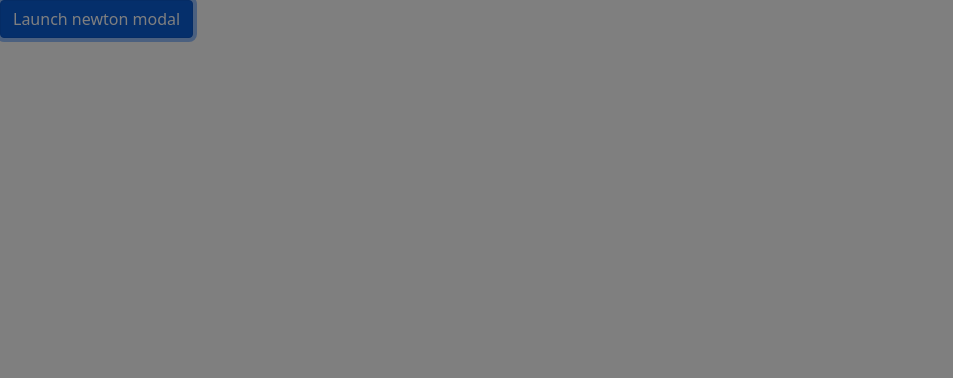
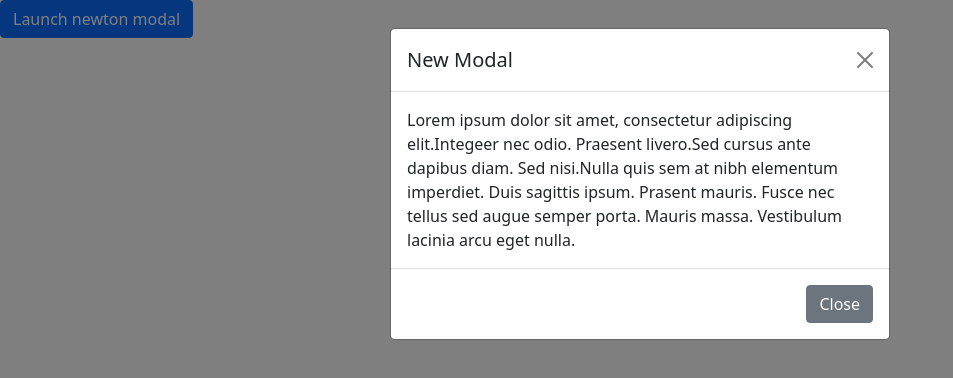
Before and after one commit to acciojob/bootstrap-modals-shubham81368, a website: page main.html in a window 1280 px wide. Both pictures are taken after a click on the button "Launch newton modal". Shown: the whole page, without its empty margins (0-953 px from the left). Drawn offline with nearby package versions, Linux system fonts and the light colour scheme.

Commit message:
created a submission

```diff
--- a/main.html
+++ b/main.html
@@ -22,9 +22,9 @@
 
 <!-- Modal -->
 <div class="modal fade" id="newton-modal" tabindex="-1" aria-labelledby="exampleModalLabel" aria-hidden="true">
-  <div class="modal-dialog-centered">
+  <div class="modal-dialog">
     <div class="modal-content">
-      <div class="modal-header" id="New Modal">
+      <div class="modal-header">
         <h5 class="modal-title" id="exampleModalLabel">New Modal</h5>
         <button type="button" class="btn-close" data-bs-dismiss="modal" aria-label="Close"></button>
       </div>
```
